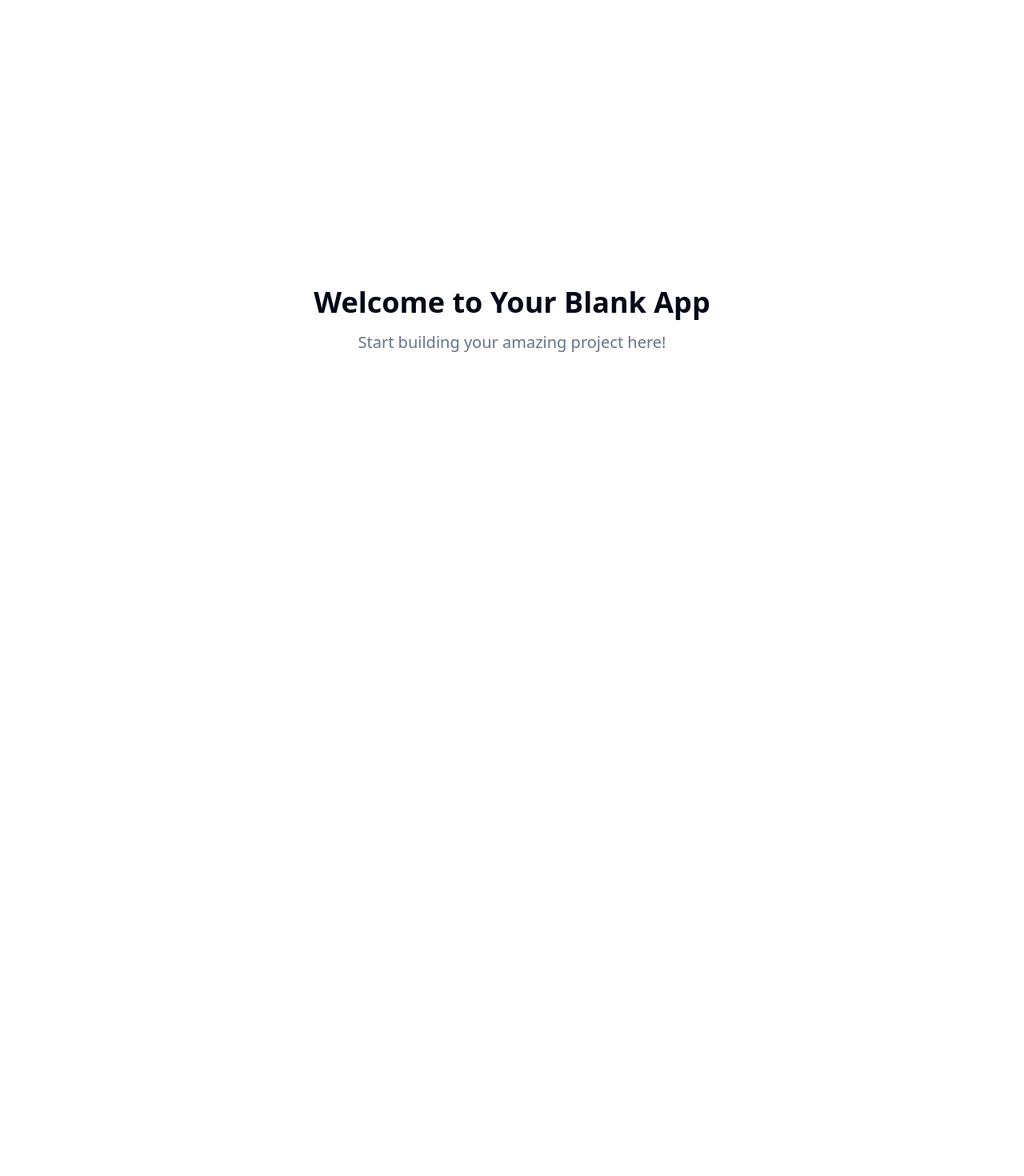
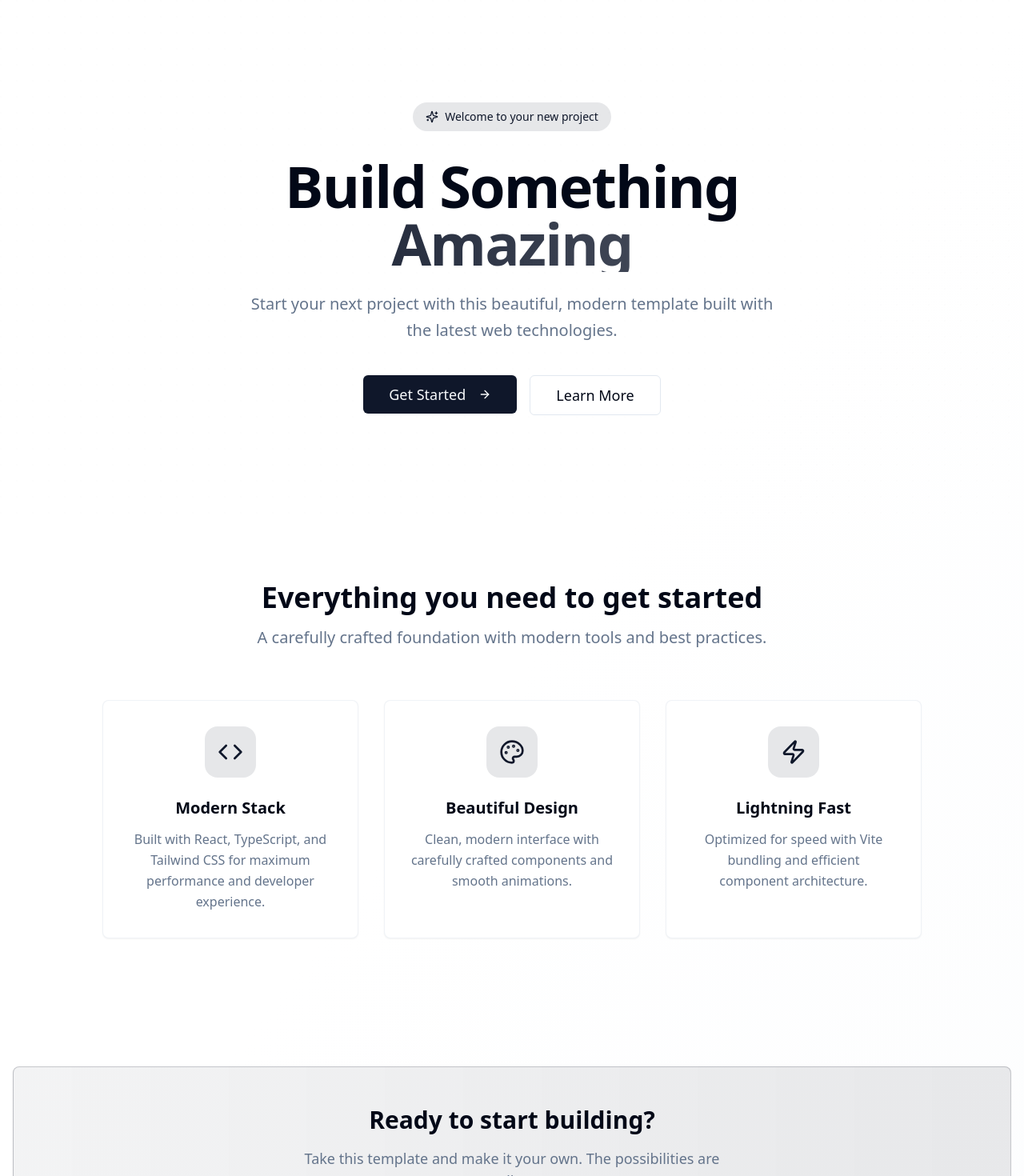
Before and after one commit to Soustin0502/sparky-react-template, a React (Vite) app: page / in a window 1280 px wide. Shown: the top 1470 px of the page at 80% size. Before the commit the page ends 800 px from the top, so only its background shows below. Built offline with nearby package versions, Linux system fonts and the light colour scheme.

Commit message:
Create basic website structure
Initialize a blank Vite ReactJS TSX website with Tailwind CSS.

```diff
--- a/index.html
+++ b/index.html
@@ -1,14 +1,15 @@
+
 <!DOCTYPE html>
 <html lang="en">
   <head>
     <meta charset="UTF-8" />
     <meta name="viewport" content="width=device-width, initial-scale=1.0" />
-    <title>sparky-react-template</title>
-    <meta name="description" content="Lovable Generated Project" />
+    <title>Modern React App - Built with Vite & Tailwind</title>
+    <meta name="description" content="A beautiful, modern React application built with Vite, TypeScript, and Tailwind CSS" />
     <meta name="author" content="Lovable" />
 
-    <meta property="og:title" content="sparky-react-template" />
-    <meta property="og:description" content="Lovable Generated Project" />
+    <meta property="og:title" content="Modern React App - Built with Vite & Tailwind" />
+    <meta property="og:description" content="A beautiful, modern React application built with Vite, TypeScript, and Tailwind CSS" />
     <meta property="og:type" content="website" />
     <meta property="og:image" content="https://lovable.dev/opengraph-image-p98pqg.png" />
 
--- a/src/index.css
+++ b/src/index.css
@@ -1,3 +1,4 @@
+
 @tailwind base;
 @tailwind components;
 @tailwind utilities;
@@ -101,3 +102,46 @@
     @apply bg-background text-foreground;
   }
 }
+
+@layer utilities {
+  .bg-grid-pattern {
+    background-image: radial-gradient(circle at 1px 1px, rgba(0,0,0,0.15) 1px, transparent 0);
+    background-size: 20px 20px;
+  }
+
+  .animate-fade-in {
+    animation: fadeIn 0.6s ease-out;
+  }
+
+  .animate-fade-in-up {
+    animation: fadeInUp 0.8s ease-out;
+  }
+
+  .animation-delay-200 {
+    animation-delay: 0.2s;
+  }
+
+  .animation-delay-400 {
+    animation-delay: 0.4s;
+  }
+}
+
+@keyframes fadeIn {
+  from {
+    opacity: 0;
+  }
+  to {
+    opacity: 1;
+  }
+}
+
+@keyframes fadeInUp {
+  from {
+    opacity: 0;
+    transform: translateY(30px);
+  }
+  to {
+    opacity: 1;
+    transform: translateY(0);
+  }
+}
--- a/src/pages/Index.tsx
+++ b/src/pages/Index.tsx
@@ -1,11 +1,104 @@
-// Update this page (the content is just a fallback if you fail to update the page)
+
+import { ArrowRight, Sparkles, Code, Palette, Zap } from "lucide-react";
+import { Button } from "@/components/ui/button";
+import { Card, CardContent } from "@/components/ui/card";
 
 const Index = () => {
+  const features = [
+    {
+      icon: Code,
+      title: "Modern Stack",
+      description: "Built with React, TypeScript, and Tailwind CSS for maximum performance and developer experience."
+    },
+    {
+      icon: Palette,
+      title: "Beautiful Design",
+      description: "Clean, modern interface with carefully crafted components and smooth animations."
+    },
+    {
+      icon: Zap,
+      title: "Lightning Fast",
+      description: "Optimized for speed with Vite bundling and efficient component architecture."
+    }
+  ];
+
   return (
-    <div className="min-h-screen flex items-center justify-center bg-background">
-      <div className="text-center">
-        <h1 className="text-4xl font-bold mb-4">Welcome to Your Blank App</h1>
-        <p className="text-xl text-muted-foreground">Start building your amazing project here!</p>
+    <div className="min-h-screen bg-gradient-to-br from-background via-background to-muted/20">
+      {/* Hero Section */}
+      <div className="relative overflow-hidden">
+        <div className="absolute inset-0 bg-grid-pattern opacity-5" />
+        <div className="relative container mx-auto px-4 py-20 lg:py-32">
+          <div className="text-center max-w-4xl mx-auto">
+            <div className="inline-flex items-center gap-2 bg-primary/10 text-primary px-4 py-2 rounded-full text-sm font-medium mb-8 animate-fade-in">
+              <Sparkles className="w-4 h-4" />
+              Welcome to your new project
+            </div>
+
+            <h1 className="text-4xl md:text-6xl lg:text-7xl font-bold tracking-tight mb-6 animate-fade-in-up">
+              Build Something
+              <span className="bg-gradient-to-r from-primary to-primary/70 bg-clip-text text-transparent block">
+                Amazing
+              </span>
+            </h1>
+
+            <p className="text-xl text-muted-foreground mb-10 max-w-2xl mx-auto leading-relaxed animate-fade-in-up animation-delay-200">
+              Start your next project with this beautiful, modern template built with the latest web technologies.
+            </p>
+
+            <div className="flex flex-col sm:flex-row gap-4 justify-center animate-fade-in-up animation-delay-400">
+              <Button size="lg" className="text-lg px-8 py-6 group">
+                Get Started
+                <ArrowRight className="w-5 h-5 ml-2 group-hover:translate-x-1 transition-transform" />
+              </Button>
+              <Button variant="outline" size="lg" className="text-lg px-8 py-6">
+                Learn More
+              </Button>
+            </div>
+          </div>
+        </div>
+      </div>
+
+      {/* Features Section */}
+      <div className="container mx-auto px-4 py-20">
+        <div className="text-center mb-16">
+          <h2 className="text-3xl md:text-4xl font-bold mb-4">
+            Everything you need to get started
+          </h2>
+          <p className="text-xl text-muted-foreground max-w-2xl mx-auto">
+            A carefully crafted foundation with modern tools and best practices.
+          </p>
+        </div>
+
+        <div className="grid grid-cols-1 md:grid-cols-3 gap-8 max-w-5xl mx-auto">
+          {features.map((feature, index) => (
+            <Card key={index} className="group hover:shadow-lg transition-all duration-300 hover:-translate-y-1 border-border/50">
+              <CardContent className="p-8 text-center">
+                <div className="w-16 h-16 bg-primary/10 rounded-2xl flex items-center justify-center mx-auto mb-6 group-hover:bg-primary/20 transition-colors">
+                  <feature.icon className="w-8 h-8 text-primary" />
+                </div>
+                <h3 className="text-xl font-semibold mb-3">{feature.title}</h3>
+                <p className="text-muted-foreground leading-relaxed">{feature.description}</p>
+              </CardContent>
+            </Card>
+          ))}
+        </div>
+      </div>
+
+      {/* CTA Section */}
+      <div className="container mx-auto px-4 py-20">
+        <Card className="bg-gradient-to-r from-primary/5 to-primary/10 border-primary/20">
+          <CardContent className="p-12 text-center">
+            <h3 className="text-2xl md:text-3xl font-bold mb-4">
+              Ready to start building?
+            </h3>
+            <p className="text-lg text-muted-foreground mb-8 max-w-xl mx-auto">
+              Take this template and make it your own. The possibilities are endless.
+            </p>
+            <Button size="lg" className="text-lg px-8 py-6">
+              Start Your Project
+            </Button>
+          </CardContent>
+        </Card>
       </div>
     </div>
   );
```
